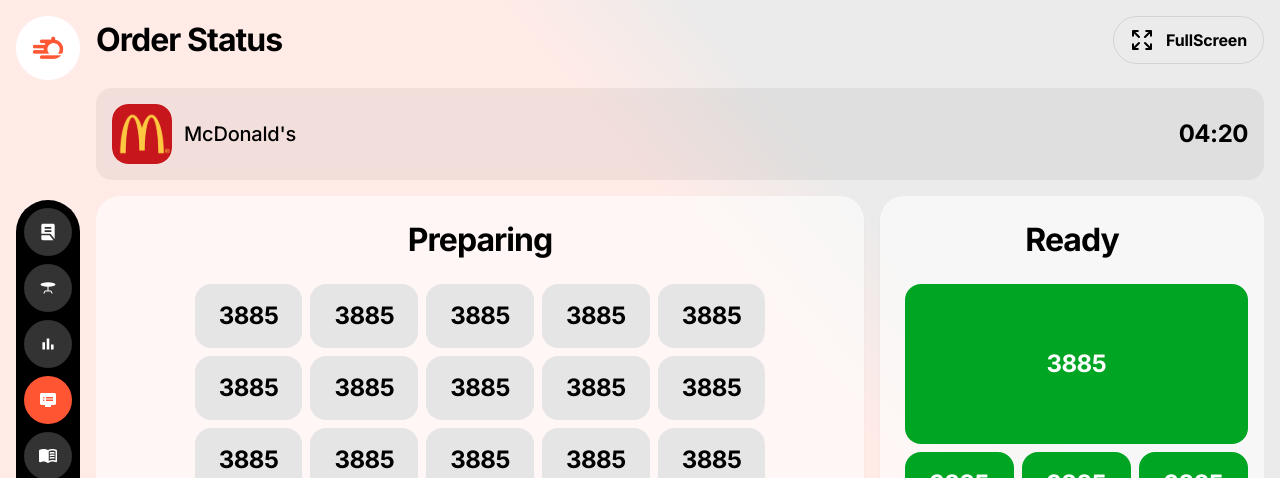
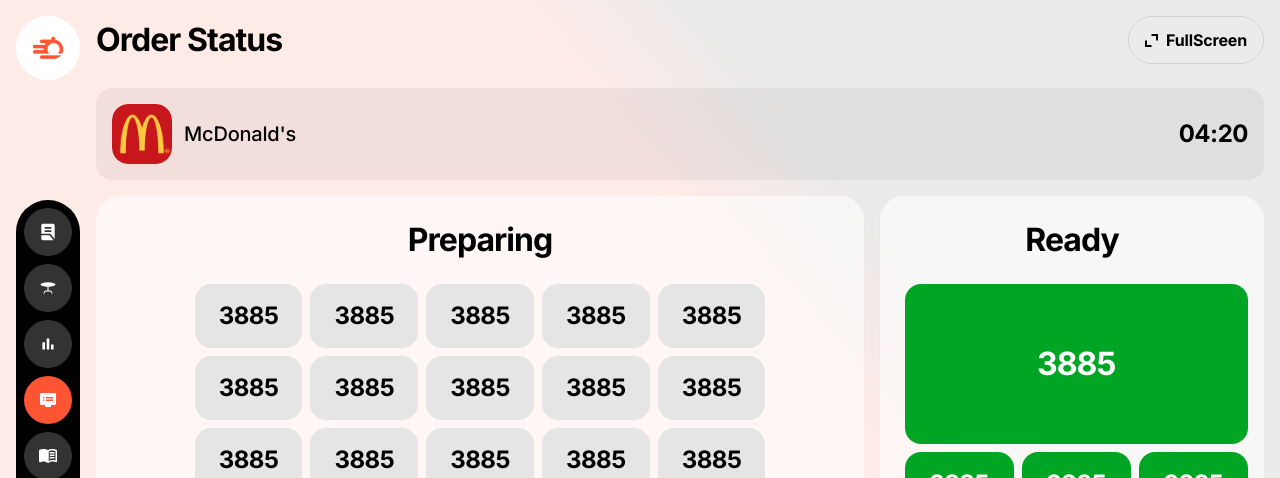
Before and after one commit to fayshalrana/wsp-login-page-two, a Next.js app: page /en/order-status in a window 1280 px wide. Shown: the top 478 px of the page. Built offline with nearby package versions, Linux system fonts and the light colour scheme; no server answers.

Commit message:
resolve order status page base on feedback

```diff
--- a/src/app/[locale]/order-status/page.tsx
+++ b/src/app/[locale]/order-status/page.tsx
@@ -3,5 +3,9 @@
 import { OrderStatusScreen } from "@/components/order-status/order-status"
 
 export default function OrderStatusPage() {
-  return <OrderStatusScreen />
+  return (
+    <div className="h-screen w-full overflow-hidden">
+      <OrderStatusScreen />
+    </div>
+  )
 }
--- a/src/components/Sidebar/Sidebar.tsx
+++ b/src/components/Sidebar/Sidebar.tsx
@@ -29,7 +29,16 @@ const Sidebar: React.FC<{ children: React.ReactNode }> = ({ children }) => {
     !currentRoute ||
     (!currentRoute.includeMainSidebar && !currentRoute.includeSecondarySidebar)
   ) {
-    return <div>{children}</div>
+    return (
+      <div
+        className={cn(
+          "h-full w-full",
+          isFullscreen && "fixed inset-0 bg-white"
+        )}
+      >
+        {children}
+      </div>
+    )
   }
 
   const renderSecondaySidebarButton = (item: Route, index: number) => {
@@ -89,13 +98,15 @@ const Sidebar: React.FC<{ children: React.ReactNode }> = ({ children }) => {
   }
 
   return (
-    <div className="flex h-full w-full bg-transparent text-black-100">
-      <div className={cn(
-        "lg:fixed z-50 flex lg:h-full lg:left-0 lg:w-24 lg:flex-col lg:my-0",
-        "fixed flex-row w-auto top-0 left-[16px] right-[16px] bottom-auto h-[64px] rounded-6 my-4",
-        "items-center justify-between bg-transparent py-4",
-        "bg-white-100 lg:bg-transparent",
-      )}>
+    <div className="flex h-screen w-full bg-transparent text-black-100">
+      <div
+        className={cn(
+          "z-50 flex lg:fixed lg:left-0 lg:my-0 lg:h-full lg:w-24 lg:flex-col",
+          "fixed bottom-auto left-[16px] right-[16px] top-0 my-4 h-[64px] w-auto flex-row rounded-6",
+          "items-center justify-between bg-transparent py-4",
+          "bg-white-100 lg:bg-transparent"
+        )}
+      >
         <Image
           src="/logo.png"
           alt="logo"
@@ -103,26 +114,30 @@ const Sidebar: React.FC<{ children: React.ReactNode }> = ({ children }) => {
           height={64}
           className="h-16 w-16"
         />
-        <div className={cn(
-          "fixed left-1/2 bottom-[32px] top-auto h-[64px] w-auto flex-row -translate-x-1/2",
-          "lg:left-auto lg:bottom-auto lg:auto lg:flex-col lg:w-fit lg:-translate-x-0 lg:h-auto",
-          "lg:relative z-50 flex gap-2 rounded-6 bg-black-100 px-2 py-2"
-        )}>
+        <div
+          className={cn(
+            "fixed bottom-[32px] left-1/2 top-auto h-[64px] w-auto -translate-x-1/2 flex-row",
+            "lg:auto lg:bottom-auto lg:left-auto lg:h-auto lg:w-fit lg:-translate-x-0 lg:flex-col",
+            "z-50 flex gap-2 rounded-6 bg-black-100 px-2 py-2 lg:relative"
+          )}
+        >
           {routes
             .filter((route) => route.includeMainSidebar)
             .map((item, index) => renderMainSidebarButton(item, index))}
         </div>
 
-        <div className="z-10 flex w-fit flex-row lg:flex-col gap-2 rounded-6 bg-white-100 px-2 py-2">
+        <div className="z-10 flex w-fit flex-row gap-2 rounded-6 bg-white-100 px-2 py-2 lg:flex-col">
           {routes
             .filter((route) => route.includeSecondarySidebar)
             .map((item, index) => renderSecondaySidebarButton(item, index))}
         </div>
       </div>
-      <div className={cn(
-        "pt-20 ml-0",
-        "lg:ml-20 lg:pt-0 flex flex-grow flex-col overflow-auto"
-      )}>
+      <div
+        className={cn(
+          "ml-0 pt-20",
+          "flex flex-grow flex-col overflow-auto lg:ml-20 lg:pt-0"
+        )}
+      >
         {children}
       </div>
     </div>
--- a/src/components/order-status/header.tsx
+++ b/src/components/order-status/header.tsx
@@ -2,16 +2,18 @@
 
 import { useEffect, useState } from "react"
 import Image from "next/image"
-import { Expand, Minimize } from "lucide-react"
+import { useFullscreen } from "@/providers/FullscreenProvider"
+import { X } from "lucide-react"
 
 import { MainButton } from "@/components/mainButton"
 import { fontHeadline, fontTitle1, fontTitle2 } from "@/styles/typography"
 
 import logo from "../../../public/mcdonas-logo.svg"
+import expendIcon from "../../../public/resize.svg"
 
 export function OrderHeader() {
   const [currentTime, setCurrentTime] = useState<string>("")
-  const [isFullScreen, setIsFullScreen] = useState(false)
+  const { isFullscreen, setIsFullscreen } = useFullscreen()
 
   // Function to update time
   const updateTime = () => {
@@ -31,29 +33,42 @@ export function OrderHeader() {
     return () => clearInterval(interval)
   }, [])
 
-  const handleFullScreen = () => {
+  const handleFullScreen = async () => {
+    try {
       if (!document.fullscreenElement) {
-      document.documentElement.requestFullscreen().catch(console.error)
+        await document.documentElement.requestFullscreen()
+        setIsFullscreen(true)
       } else {
-      document.exitFullscreen().catch(console.error)
+        await document.exitFullscreen()
+        setIsFullscreen(false)
+      }
+    } catch (err) {
+      console.error(err)
     }
   }
 
+  // Update fullscreen state when browser controls are used
   useEffect(() => {
     const handleFullscreenChange = () => {
-      setIsFullScreen(!!document.fullscreenElement)
+      setIsFullscreen(Boolean(document.fullscreenElement))
     }
 
     document.addEventListener("fullscreenchange", handleFullscreenChange)
+    setIsFullscreen(Boolean(document.fullscreenElement))
+
     return () => {
       document.removeEventListener("fullscreenchange", handleFullscreenChange)
     }
-  }, [])
+  }, [setIsFullscreen])
 
   return (
-    <header className="flex flex-col gap-6">
-      {/* Top Header */}
-      <section className="flex items-center justify-between">
+    <header className={`flex flex-col gap-6 ${isFullscreen ? "px-0" : ""}`}>
+      {/* Top Header - Hidden in fullscreen */}
+      <section
+        className={`flex items-center justify-between transition-opacity duration-200 ${
+          isFullscreen ? "hidden" : "block"
+        }`}
+      >
         <h1 className={`${fontTitle1} text-[var(--text-black-100)]`}>
           Order Status
         </h1>
@@ -61,17 +76,27 @@ export function OrderHeader() {
         <MainButton
           variant="secondary"
           onClick={handleFullScreen}
-          className="max-w-max !border !border-[var(--border-black-10)] bg-transparent p-[16px] hover:outline-none"
-          icon={isFullScreen ? Minimize : Expand}
+          className="max-w-max border border-[var(--border-black-10)] bg-transparent p-[16px] hover:outline-transparent"
           iconSize="24"
           aria-label="Toggle Fullscreen"
         >
+          <Image
+            width={5}
+            height={5}
+            className="h-[13px] w-[13px]"
+            src={expendIcon}
+            alt="FullScreen"
+          />
           <span className="ml-2 text-[var(--text-black-100)]">FullScreen</span>
         </MainButton>
       </section>
 
       {/* Sub Header */}
-      <section className="flex items-center justify-between rounded-2xl bg-[var(--black-background-5)] px-[var(--spacing-4)] py-[var(--spacing-4)] backdrop-blur-sm">
+      <section
+        className={`relative flex items-center justify-between rounded-2xl bg-[var(--black-background-5)] px-[var(--spacing-4)] py-[var(--spacing-4)] backdrop-blur-sm ${
+          isFullscreen ? "bg-white shadow-sm" : ""
+        }`}
+      >
         <div className="flex items-center gap-3">
           <Image
             src={logo}
@@ -86,11 +111,25 @@ export function OrderHeader() {
             McDonald&apos;s
           </span>
         </div>
+
+        <div className="flex items-center gap-4">
           <span
             className={`${fontTitle2} text-[32px] font-bold text-[var(--text-black-100)]`}
           >
             {currentTime}
           </span>
+
+          {/* Updated Minimize button with absolute positioning */}
+          {isFullscreen && (
+            <button
+              onClick={handleFullScreen}
+              className="absolute right-0 top-2 flex h-12 w-12 items-center justify-center rounded-full bg-white shadow-lg hover:bg-black-5"
+              aria-label="Exit Fullscreen"
+            >
+              <X size={20} className="text-black-60" />
+            </button>
+          )}
+        </div>
       </section>
     </header>
   )
--- a/src/components/order-status/order-card.tsx
+++ b/src/components/order-status/order-card.tsx
@@ -1,5 +1,5 @@
 import { cn } from "@/lib/utils"
-import { fontTitle2 } from "@/styles/typography"
+import { fontTitle2, fontTitle1 } from "@/styles/typography"
 
 interface OrderCardProps {
   orderNumber: string
@@ -17,7 +17,7 @@ export function OrderCard({
       className={cn(
         fontTitle2,
         "flex items-center justify-center rounded-3 px-6",
-        isLarge ? "h-[128px]" : "h-[64px]",
+        isLarge ? `h-[128px] ${fontTitle1}` : "h-[64px]",
         status === "preparing"
           ? "bg-[#e5e5e5] text-[var(--text-black-100)]"
           : "bg-[#00A524] text-white"
--- a/src/components/order-status/order-grid.tsx
+++ b/src/components/order-status/order-grid.tsx
@@ -1,4 +1,6 @@
 "use client"
+
+import { useFullscreen } from "@/providers/FullscreenProvider"
 
 import { cn } from "@/lib/utils"
 import { fontTitle1 } from "@/styles/typography"
@@ -6,13 +8,23 @@ import { fontTitle1 } from "@/styles/typography"
 import { OrderCard } from "./order-card"
 
 export function OrderGrid() {
+  const { isFullscreen } = useFullscreen()
   const preparingOrders = Array(26).fill("3885")
   const readyOrders = Array(12).fill("3885")
 
+  const containerClasses = cn(
+    "flex h-full gap-[var(--spacing-4)]"
+  )
+
+  const sectionClasses = cn(
+    "flex flex-col items-center overflow-hidden rounded-[24px] shadow-sm",
+    isFullscreen ? "bg-white" : "bg-white/60"
+  )
+
   return (
-    <div className="flex h-full gap-[var(--spacing-4)]">
+    <div className={containerClasses}>
       {/* Preparing Orders - 2/3 width */}
-      <div className="flex w-full md:w-1/2 lg:w-2/3 flex-col items-center overflow-hidden rounded-[24px] bg-white/60 shadow-sm">
+      <div className={cn(sectionClasses, "w-full md:w-1/2 lg:w-2/3")}>
         <h2
           className={cn(
             fontTitle1,
@@ -21,8 +33,8 @@ export function OrderGrid() {
         >
           Preparing
         </h2>
-        <div className="w-full flex-1 overflow-y-auto px-[24px] lg:px-[65.5px] pb-6">
-        <div className="flex flex-wrap justify-center items-center w-full gap-2">
+        <div className={`w-full flex-1 overflow-y-auto px-[24px] pb-6 ${isFullscreen && "lg:px-6"} lg:px-[65.5px]`}>
+          <div className="flex w-full flex-wrap items-center justify-center gap-2">
             {preparingOrders.map((number, index) => (
               <OrderCard
                 key={`preparing-${index}`}
@@ -35,7 +47,7 @@ export function OrderGrid() {
       </div>
 
       {/* Ready Orders - 1/3 width */}
-      <div className="flex w-full md:w-1/2 lg:w-1/3 flex-col items-center overflow-hidden rounded-[24px] bg-white/60 shadow-sm">
+      <div className={cn(sectionClasses, "w-full md:w-1/2 lg:w-1/3")}>
         <h2
           className={cn(
             fontTitle1,
@@ -44,7 +56,7 @@ export function OrderGrid() {
         >
           Ready
         </h2>
-        <div className="w-full flex-1 overflow-y-auto pl-[24.5px] pr-4 pb-6">
+        <div className="w-full flex-1 overflow-y-auto pb-6 pl-[24.5px] pr-4">
           <div className="flex w-full flex-col gap-2">
             <div className="rounded-3 bg-[#00A524] p-4">
               <OrderCard orderNumber="3885" status="ready" isLarge={true} />
--- a/src/components/order-status/order-status.tsx
+++ b/src/components/order-status/order-status.tsx
@@ -1,11 +1,17 @@
 "use client"
+
+import { useFullscreen } from "@/providers/FullscreenProvider"
 
 import { OrderHeader } from "./header"
 import { OrderGrid } from "./order-grid"
 
 export function OrderStatusScreen() {
+  const { isFullscreen } = useFullscreen()
+
   return (
-    <div className="flex h-screen w-full flex-col overflow-hidden  p-[var(--spacing-4)]">
+    <div
+      className={`flex h-screen w-full flex-col overflow-hidden ${isFullscreen ? "bg-black-5" : ""} p-[var(--spacing-4)]`}
+    >
       <OrderHeader />
       <div className="mt-[var(--spacing-4)] min-h-0 flex-1 overflow-hidden">
         <OrderGrid />
```
Also changed, not shown: public/resize.svg (added). Lines whose indentation alone changed are shown as unchanged.
